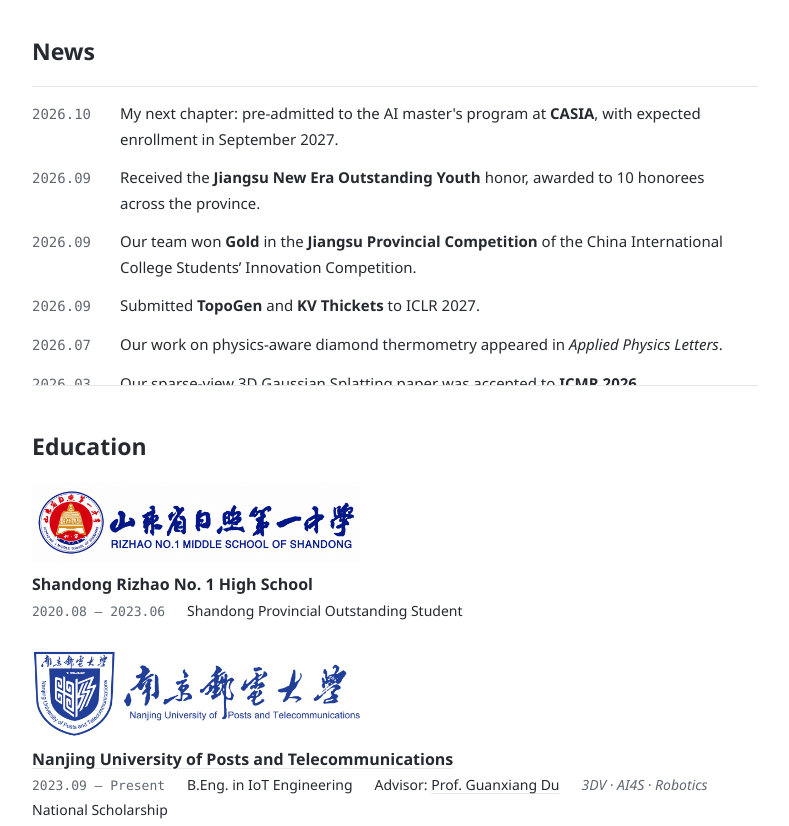
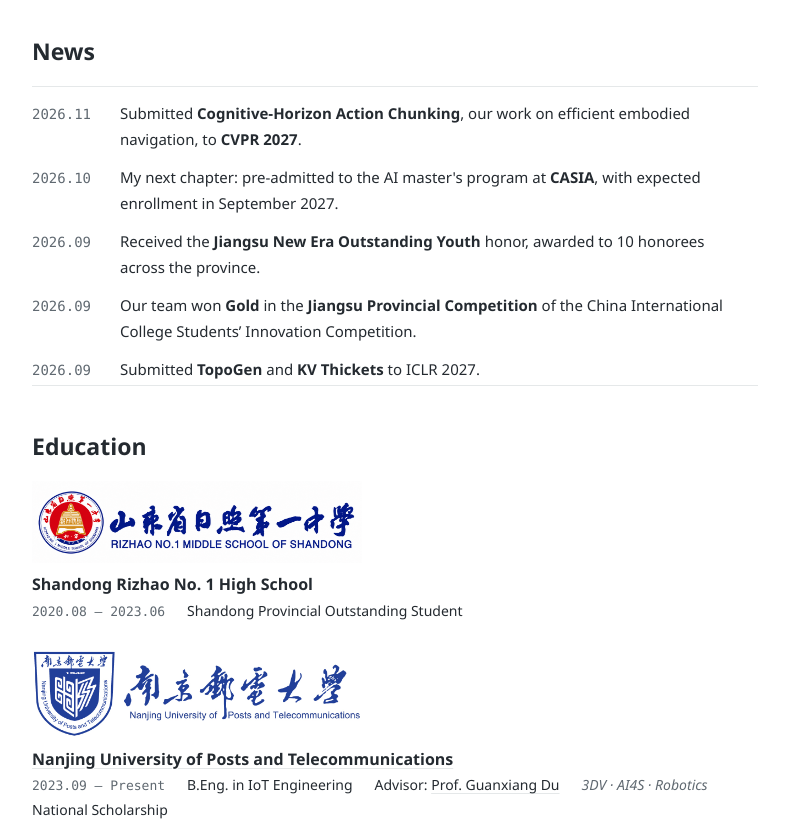
Before and after one commit to jiahaozheng406/jiahaozheng406.github.io, a plain HTML site: page preview/index.html in a window 1280 px wide. Shown: the part 943-1769 px from the top of the page, without its empty margins (396-1185 px from the left). Drawn offline with Linux system fonts and the light colour scheme.

Commit message:
Add concise CVPR 2027 CHAC navigation submission news

```diff
--- a/preview/index.html
+++ b/preview/index.html
@@ -62,6 +62,7 @@
       <section id="news" aria-labelledby="news-title">
         <h2 id="news-title">News</h2>
         <dl class="news news-scroll" tabindex="0" aria-labelledby="news-title">
+          <div><dt>2026.11</dt><dd>Submitted <strong>Cognitive-Horizon Action Chunking</strong>, our work on efficient embodied navigation, to <strong>CVPR 2027</strong>.</dd></div>
           <div><dt>2026.10</dt><dd>My next chapter: pre-admitted to the AI master's program at <strong>CASIA</strong>, with expected enrollment in September 2027.</dd></div>
           <div><dt>2026.09</dt><dd>Received the <strong>Jiangsu New Era Outstanding Youth</strong> honor, awarded to 10 honorees across the province.</dd></div>
           <div><dt>2026.09</dt><dd>Our team won <strong>Gold</strong> in the <strong>Jiangsu Provincial Competition</strong> of the China International College Students’ Innovation Competition.</dd></div>
```
